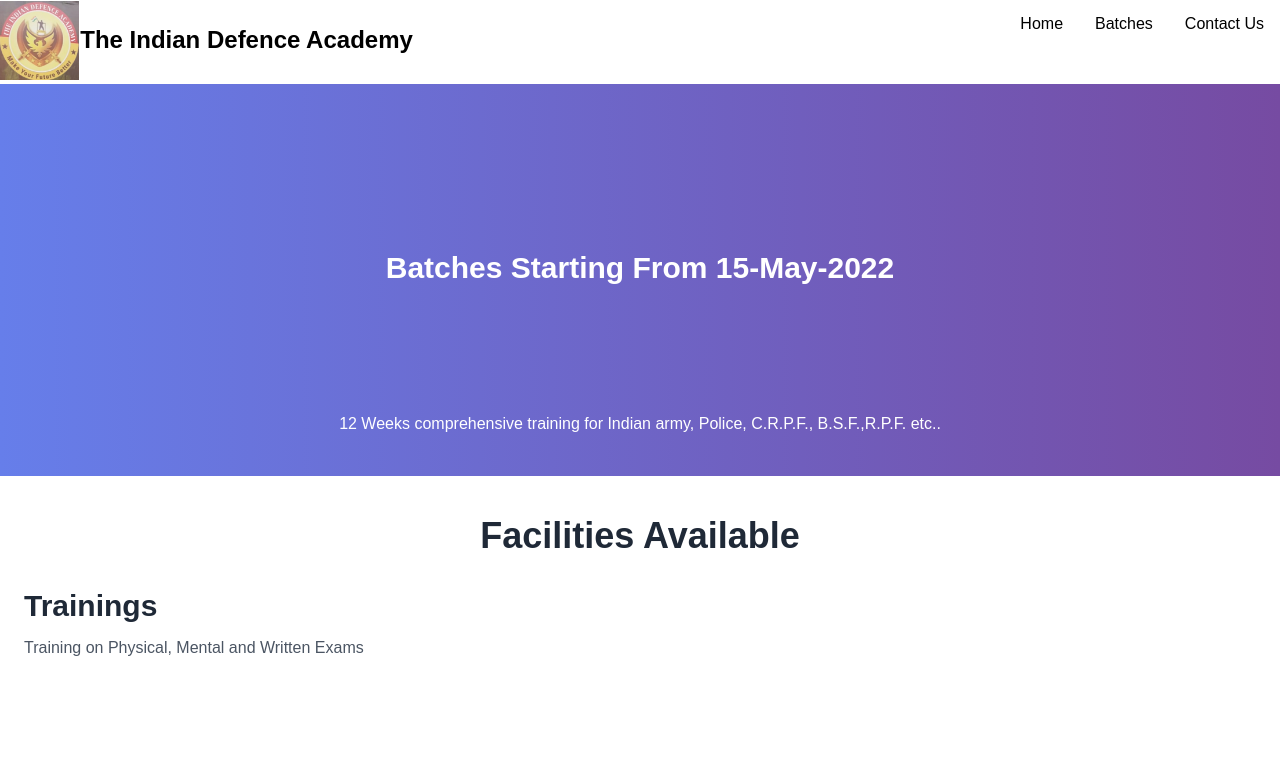
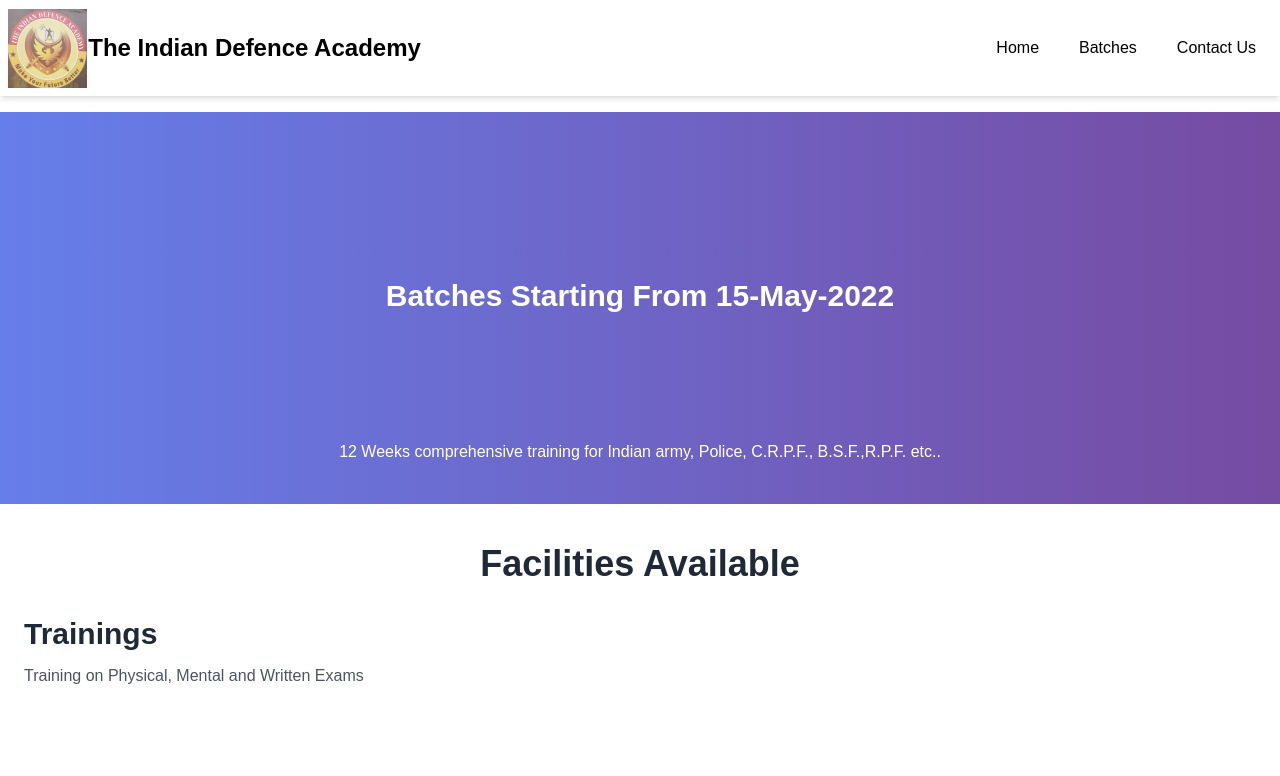
Before and after one commit to sandeep240288/indian-defence-academy, a Nuxt app: page / in a window 1280 px wide. Shown: the top 776 px of the page. Built offline with nearby package versions, Linux system fonts and the light colour scheme.

Commit message:
Navigation

```diff
--- a/app.vue
+++ b/app.vue
@@ -1,5 +1,5 @@
 <template>
-  <div class="text-gray-700 bg-white h-screen" style="font-family: 'Source Sans Pro', sans-serif">
+  <div class="text-gray-700 h-screen" style="font-family: 'Source Sans Pro', sans-serif">
     <!-- <NuxtWelcome /> -->
     <TheHeader></TheHeader>
 
--- /dev/null
+++ b/components/TheHeader copy.vue
@@ -0,0 +1,47 @@
+<template>
+  <nav class="mb-9">
+    <div class="container mx-auto flex justify-between items-center">
+      <NuxtLink to="/" aria-label="logo" class="h-12">
+        <div class="flex justify-start items-center">
+          <img src="~/assets/image/logo.png" class="h-20" alt="brand logo" />
+          <!-- <h4 class="text-2xl font-semibold">दि इंडियन डिफेंस एकेडमी</h4> -->
+          <h4 class="text-2xl font-semibold">The Indian Defence Academy</h4>
+        </div>
+      </NuxtLink>
+      <div class="block" :class="[x?'':'md:hidden']">
+        <button
+          class="flex items-center px-3 py-2 border rounded text-gray-500 border-gray-600 hover:text-gray-800 hover:border-teal-500 appearance-none focus:outline-none"
+        >
+          <svg class="fill-current h-3 w-3" viewBox="0 0 20 20" xmlns="http://www.w3.org/2000/svg">
+            <title>Menu</title>
+            <path d="M0 3h20v2H0V3zm0 6h20v2H0V9zm0 6h20v2H0v-2z" />
+          </svg>
+        </button>
+      </div>
+      <div :class="[x ? '' : 'lg:block']">
+        <ul :class="[x ? 'md:hidden flex-col' : 'inline-flex']">
+          <li>
+            <NuxtLink to="/" class="px-4 hover:text-gray-800">Home</NuxtLink>
+          </li>
+          <li>
+            <NuxtLink to="/batches" class="px-4 hover:text-gray-800">Batches</NuxtLink>
+          </li>
+          <!-- <li>
+            <NuxtLink to="/facilities" class="px-4 hover:text-gray-800">Facilities</NuxtLink>
+          </li>-->
+          <li>
+            <NuxtLink to="/contact" class="px-4 hover:text-gray-800">Contact Us</NuxtLink>
+          </li>
+        </ul>
+      </div>
+    </div>
+  </nav>
+</template>
+
+<script setup>
+import { ref, computed } from "vue";
+let x = ref(false);
+const isopen = computed(() => {
+  return (x.value = !x.value);
+});
+</script>
--- a/components/TheHeader.vue
+++ b/components/TheHeader.vue
@@ -1,39 +1,48 @@
 <template>
-  <nav class="mb-9">
-    <div class="container mx-auto flex justify-between items-center">
-      <NuxtLink to="/" aria-label="logo" class="h-12">
+  <div class="bg-white shadow-md mb-4 w-full backdrop-blur absolute sticky top-0 z-40">
+    <nav class="container pl-2 pr-6 py-2 mx-auto md:flex md:justify-between md:items-center">
+      <div class="flex items-center justify-between">
+        <NuxtLink to="/" aria-label="logo">
           <div class="flex justify-start items-center">
             <img src="~/assets/image/logo.png" class="h-20" alt="brand logo" />
-          <!-- <h4 class="text-2xl font-semibold">दि इंडियन डिफेंस एकेडमी</h4> -->
+
             <h4 class="text-2xl font-semibold">The Indian Defence Academy</h4>
           </div>
         </NuxtLink>
-      <div class="block lg:hidden">
-        <button
-          class="flex items-center px-3 py-2 border rounded text-gray-500 border-gray-600 hover:text-gray-800 hover:border-teal-500 appearance-none focus:outline-none"
-        >
-          <svg class="fill-current h-3 w-3" viewBox="0 0 20 20" xmlns="http://www.w3.org/2000/svg">
-            <title>Menu</title>
-            <path d="M0 3h20v2H0V3zm0 6h20v2H0V9zm0 6h20v2H0v-2z" />
+        <!-- Mobile menu button -->
+        <div @click="toggleNav" class="flex md:hidden">
+          <button type="button" class="hover:text-blue-400 focus:outline-none focus:text-gray-400">
+            <svg viewBox="0 0 24 24" class="w-6 h-6 fill-current">
+              <path
+                fill-rule="evenodd"
+                d="M4 5h16a1 1 0 0 1 0 2H4a1 1 0 1 1 0-2zm0 6h16a1 1 0 0 1 0 2H4a1 1 0 0 1 0-2zm0 6h16a1 1 0 0 1 0 2H4a1 1 0 0 1 0-2z"
+              />
             </svg>
           </button>
         </div>
-      <div class="hidden lg:block">
-        <ul class="inline-flex">
-          <li>
-            <NuxtLink to="/" class="px-4 hover:text-gray-800">Home</NuxtLink>
+      </div>
+
+      <!-- Mobile Menu open: "block", Menu closed: "hidden" -->
+      <ul
+        :class="showMenu ? 'flex' : 'hidden'"
+        class="flex-col mt-8 space-y-4 md:flex md:space-y-0 md:flex-row md:items-center md:space-x-10 md:mt-0"
+      >
+        <li class="hover:text-red-400">
+          <NuxtLink to="/">Home</NuxtLink>
         </li>
-          <li>
-            <NuxtLink to="/batches" class="px-4 hover:text-gray-800">Batches</NuxtLink>
+        <!-- <li class="hover:text-red-400">About</li> -->
+        <li class="hover:text-red-400">
+          <NuxtLink to="batches">Batches</NuxtLink>
         </li>
-          <!-- <li>
-            <NuxtLink to="/facilities" class="px-4 hover:text-gray-800">Facilities</NuxtLink>
-          </li>-->
-          <li>
-            <NuxtLink to="/contact" class="px-4 hover:text-gray-800">Contact Us</NuxtLink>
+        <li class="hover:text-red-400">
+          <NuxtLink to="/contact">Contact Us</NuxtLink>
         </li>
       </ul>
+    </nav>
   </div>
-    </div>
-  </nav>
 </template>
+<script setup>
+import { ref } from "vue";
+let showMenu = ref(false);
+const toggleNav = () => (showMenu.value = !showMenu.value);
+</script>
--- a/nuxt.config.ts
+++ b/nuxt.config.ts
@@ -1,10 +1,10 @@
-import { defineNuxtConfig } from 'nuxt'
+import { defineNuxtConfig } from "nuxt";
 
 // https://v3.nuxtjs.org/api/configuration/nuxt.config
 
 export default defineNuxtConfig({
    typescript: {
-    shim: false
+      shim: false,
    },
    css: ["~/assets/css/tailwind.css"],
    build: {
@@ -17,5 +17,4 @@ export default defineNuxtConfig({
          },
       },
    },
-
 });
--- a/package.json
+++ b/package.json
@@ -13,6 +13,8 @@
     "tailwindcss": "^3.0.24"
   },
   "dependencies": {
+    "@nuxtjs/auth-next": "5.0.0-1648802546.c9880dc",
+    "@nuxtjs/axios": "^5.13.6",
     "vue3-carousel": "^0.1.40"
   }
 }
--- a/pages/index.vue
+++ b/pages/index.vue
@@ -36,12 +36,10 @@
         </div>
       </div>
       <div class="flex items-center flex-wrap mb-20">
+        <div class="w-full md:w-1/2"></div>
         <div class="w-full md:w-1/2">
           <h4 class="text-3xl text-gray-800 font-bold mb-3">Hostel Facility</h4>
           <p class="text-gray-600 mb-8">Physical training by former Indian army PT coach</p>
-        </div>
-        <div class="w-full md:w-1/2">
-          <!-- <img src="assets/sync.svg" alt="Syncing" /> -->
         </div>
       </div>
     </section>
```
Also changed, not shown: 1 other file (tests, documents, lock files or other folders). Lines whose indentation alone changed are shown as unchanged.
